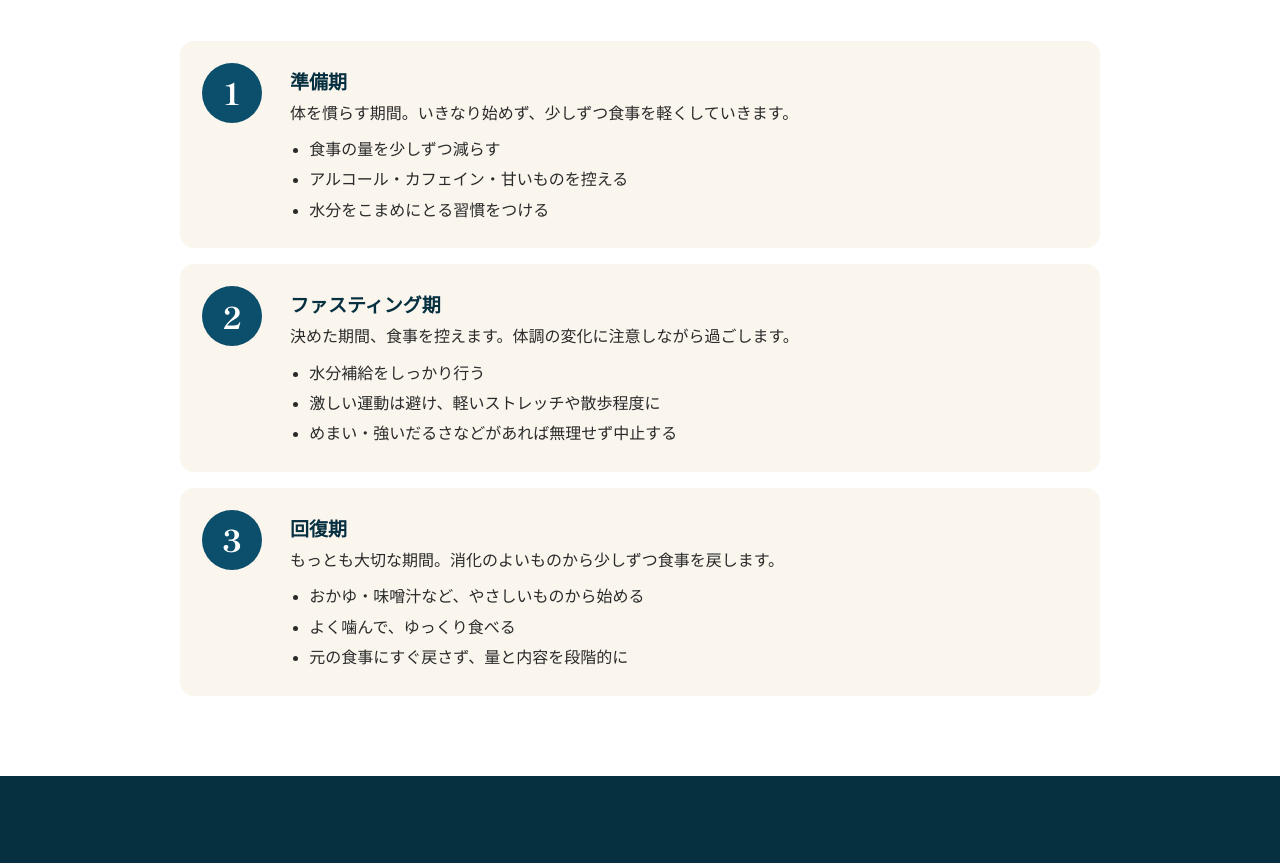
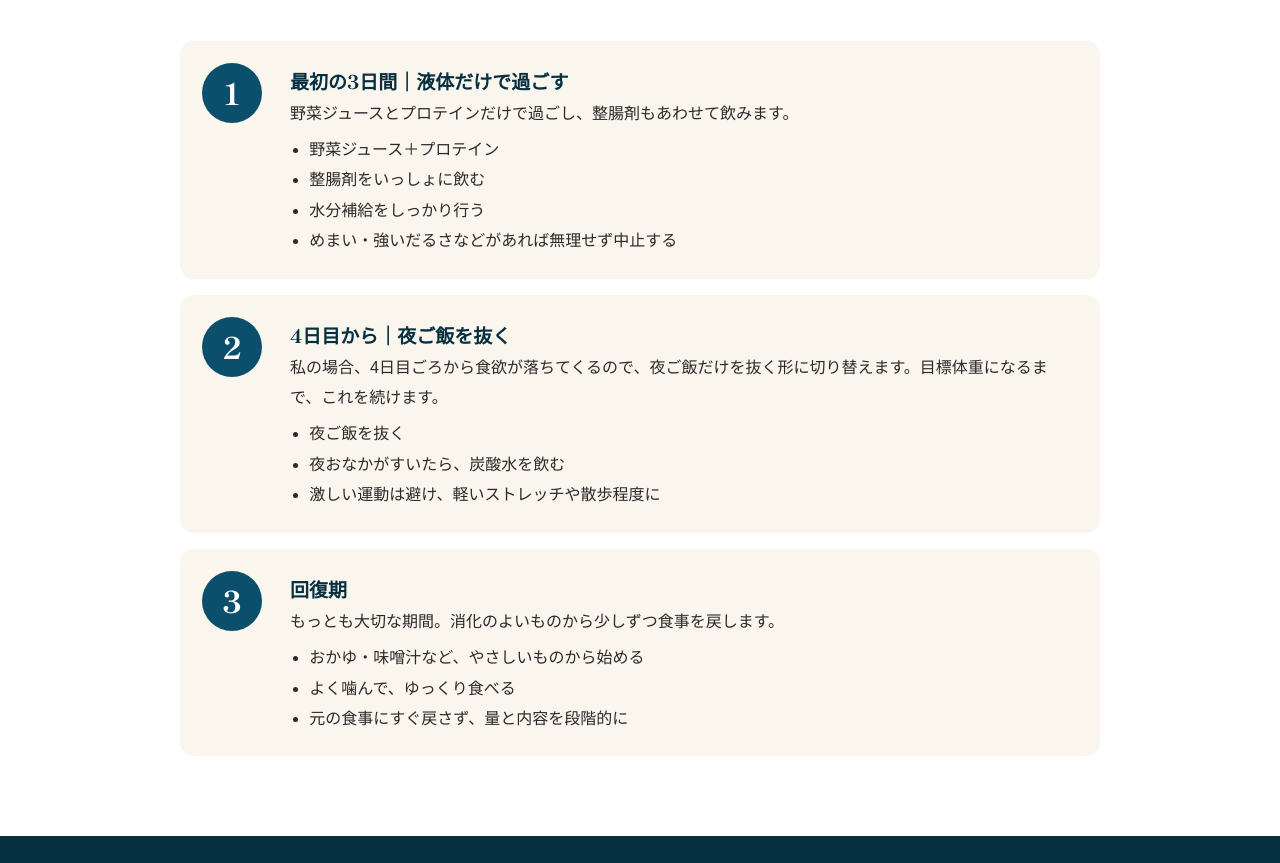
Before and after one commit to ichariba-fasting/ichariba-fasting.github.io, a plain HTML site: page index.html in a window 1280 px wide. Shown: the part 2978-3841 px from the top of the page. Drawn offline with Linux system fonts and the light colour scheme; a web font is replaced by a local one.

Commit message:
やり方とスケジュールを自分のファスティング方法に更新
Co-Authored-By: Claude Opus 5.5 <noreply@anthropic.com>

```diff
--- a/index.html
+++ b/index.html
@@ -250,23 +250,24 @@
     <div class="steps">
       <div class="step" style="background:var(--suna)">
         <div>
-          <h3>準備期</h3>
-          <p>体を慣らす期間。いきなり始めず、少しずつ食事を軽くしていきます。</p>
+          <h3>最初の3日間｜液体だけで過ごす</h3>
+          <p>野菜ジュースとプロテインだけで過ごし、整腸剤もあわせて飲みます。</p>
           <ul>
-            <li>食事の量を少しずつ減らす</li>
-            <li>アルコール・カフェイン・甘いものを控える</li>
-            <li>水分をこまめにとる習慣をつける</li>
+            <li>野菜ジュース＋プロテイン</li>
+            <li>整腸剤をいっしょに飲む</li>
+            <li>水分補給をしっかり行う</li>
+            <li>めまい・強いだるさなどがあれば無理せず中止する</li>
           </ul>
         </div>
       </div>
       <div class="step" style="background:var(--suna)">
         <div>
-          <h3>ファスティング期</h3>
-          <p>決めた期間、食事を控えます。体調の変化に注意しながら過ごします。</p>
+          <h3>4日目から｜夜ご飯を抜く</h3>
+          <p>私の場合、4日目ごろから食欲が落ちてくるので、夜ご飯だけを抜く形に切り替えます。目標体重になるまで、これを続けます。</p>
           <ul>
-            <li>水分補給をしっかり行う</li>
+            <li>夜ご飯を抜く</li>
+            <li>夜おなかがすいたら、炭酸水を飲む</li>
             <li>激しい運動は避け、軽いストレッチや散歩程度に</li>
-            <li>めまい・強いだるさなどがあれば無理せず中止する</li>
           </ul>
         </div>
       </div>
```
